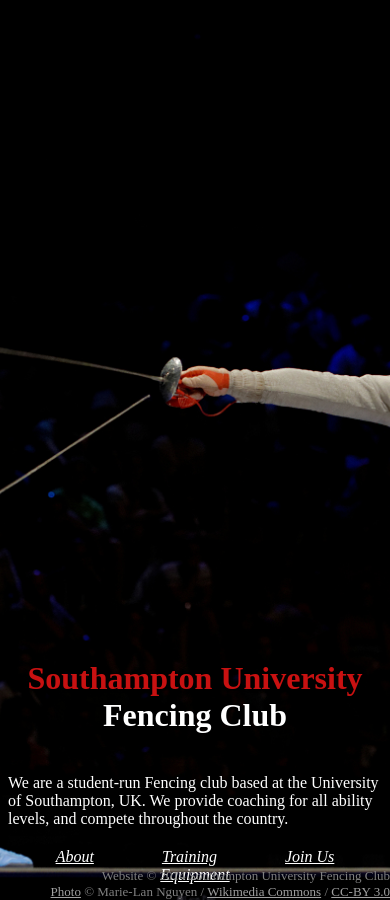
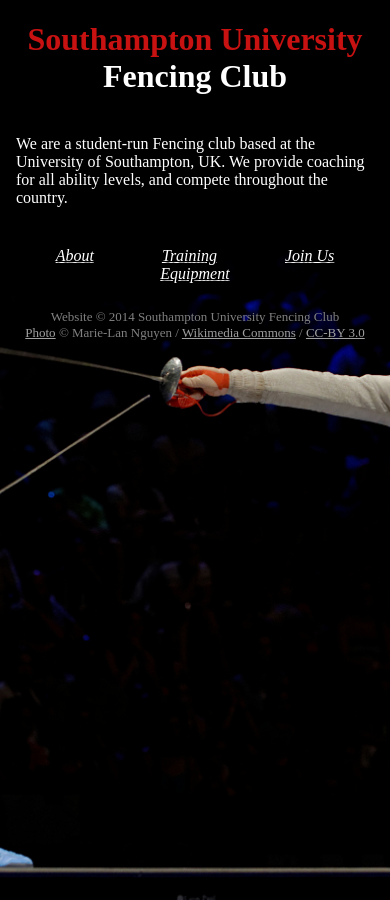
Before and after one commit to sotonfencing/sotonfencing.github.io, a Jekyll site: the page built from index.html, in a window 390 px wide. Built offline with Jekyll 4.4.1, drawn with Linux system fonts in a browser that asks for light colours.

Commit message:
Make home page responsive

```diff
--- a/cssbin/index.css
+++ b/cssbin/index.css
@@ -1,4 +1,5 @@
 html {
+  height: 100%;
   background: url(/images/index-background.jpg) no-repeat center center fixed;
   background-size: cover;
   color: white;
@@ -23,17 +24,38 @@ html {
   background-color: rgba(0, 0, 0, 0.2);
   border-radius: 0.5em;
 }
-.bottomNav {
+.main .bottomNav {
   position: fixed;
   bottom: 1em;
   left: 0;
   right: 0;
   text-align: center;
 }
-.bottomNav > a {
+.main .bottomNav > a {
   padding: 2em;
+  white-space: nowrap;
   font-style: italic;
   color: white;
+}
+@media (max-width: 30em) {
+  .main {
+    position: static;
+    top: auto;
+    bottom: auto;
+    left: auto;
+    right: auto;
+  }
+  .main .bottomNav {
+    position: static;
+    top: auto;
+    bottom: auto;
+    left: auto;
+    right: auto;
+  }
+  .main .bottomNav > a {
+    padding-top: 0;
+    padding-bottom: 0;
+  }
 }
 .legalGumph {
   position: fixed;
@@ -48,3 +70,14 @@ html {
 .legalGumph a:visited {
   color: #A0A0A0;
 }
+@media (max-width: 30em) {
+  .legalGumph {
+    position: static;
+    top: auto;
+    bottom: auto;
+    left: auto;
+    right: auto;
+    margin-top: 2em;
+    text-align: center;
+  }
+}
--- a/index.html
+++ b/index.html
@@ -10,7 +10,6 @@ stylesheet: cssbin/index.css
 	</h1>
 
 	<p class=description>{{ site.description }}</p>
-</div>
 
 	<nav class=bottomNav>
 		{% assign sorted_pages = site.pages | sort:"sort_order" %}
@@ -18,6 +17,7 @@ stylesheet: cssbin/index.css
 		{% if page.title %}<a href="{{ page.url | prepend: site.baseurl }}">{{ page.title }}</a>{% endif %}
 		{% endfor %}
 	</nav>
+</div>
 
 <footer class=legalGumph>
 	<div>Website {{ site.copyright }}</div>
```
Also changed, not shown: less/index.less (+34 -2 lines). Lines whose indentation alone changed are shown as unchanged.
